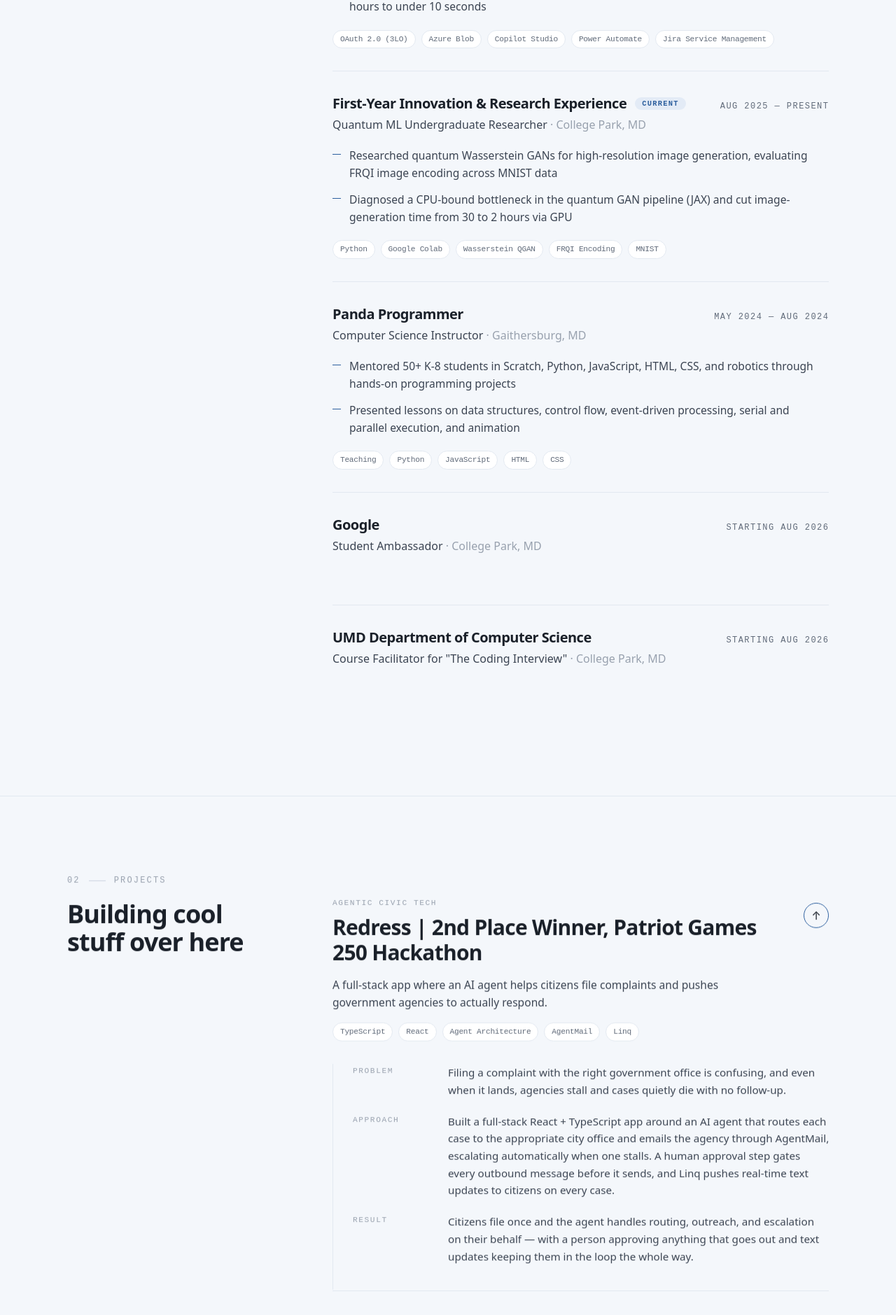
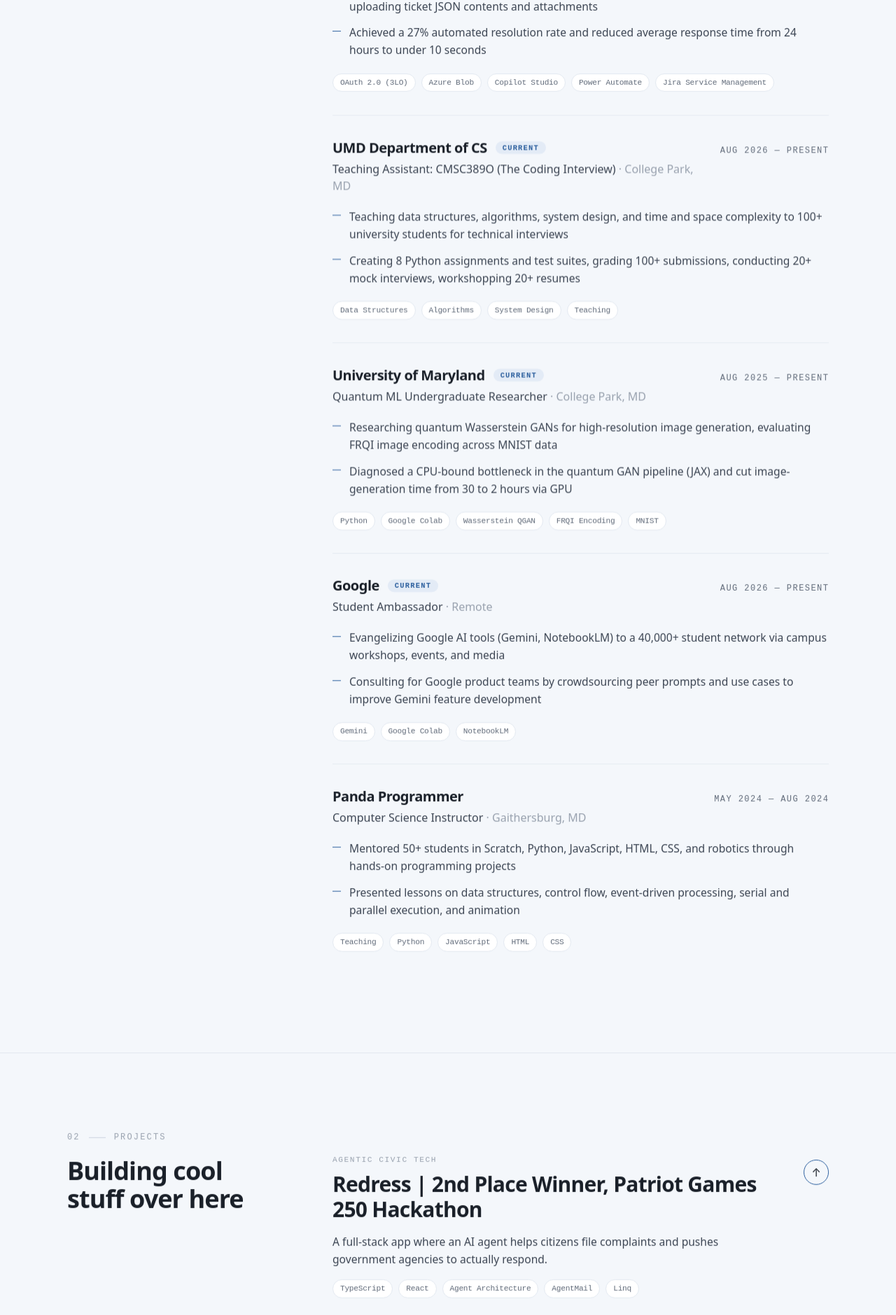
Before and after one commit to jasonslee07/portfolio, a React (Vite) app: page / in a window 1280 px wide. Shown: the part 1588-3467 px from the top of the page at 70% size. Built offline with nearby package versions, Linux system fonts and the light colour scheme.

Commit message:
updated experiences and projects

```diff
--- a/src/data/content.ts
+++ b/src/data/content.ts
@@ -44,9 +44,10 @@
     current: true,
     stack: ["React", "Neon Postgres", "Vercel", "BigQuery", "Inngest"],
     points: [
-      "Deployed a full-stack TypeScript KPI dashboard (React, Postgres) with role-based access control and dynamic, per-company KPIs",
-      "Shipped Inngest pipelines syncing BigQuery metrics to a live dashboard and weekly KPI emails to leadership, replacing manual reporting",
-      "Automated accounts payable with an AI pipeline that reads invoice PDFs, matches costs to jobs, and files 70+ Knowify bills every month"
+      "Deployed a full-stack TypeScript KPI dashboard (React, PostgreSQL) with role-based access control and dynamic, per-company KPIs",
+      "Shipped dlt and dbt pipelines pulling 3 CRMs and 10 financial accounts into BigQuery, with Inngest crons syncing data marts to Neon",
+      "Generated $25,000+ in annual EBITDA and freed 200+ hrs/yr of manual reporting by automating weekly KPI emails across the portfolio",
+      "Automated accounts payable with an AI pipeline on DeepInfra that reads invoice PDFs, matches costs to jobs, and files 70+ bills a month"
     ],
   },
   {
@@ -63,15 +64,39 @@
     ],
   },
   {
-    company: "First-Year Innovation & Research Experience",
+    company: "UMD Department of CS",
+    role: "Teaching Assistant: CMSC389O (The Coding Interview)",
+    location: "College Park, MD",
+    period: "Aug 2026 — Present",
+    current: true,
+    stack: ["Data Structures", "Algorithms", "System Design", "Teaching"],
+    points: [
+      "Teaching data structures, algorithms, system design, and time and space complexity to 100+ university students for technical interviews",
+      "Creating 8 Python assignments and test suites, grading 100+ submissions, conducting 20+ mock interviews, workshopping 20+ resumes"
+    ],
+  },
+  {
+    company: "University of Maryland",
     role: "Quantum ML Undergraduate Researcher",
     location: "College Park, MD",
     period: "Aug 2025 — Present",
     current: true,
     stack: ["Python", "Google Colab", "Wasserstein QGAN", "FRQI Encoding", "MNIST"],
     points: [
-      "Researched quantum Wasserstein GANs for high-resolution image generation, evaluating FRQI image encoding across MNIST data",
+      "Researching quantum Wasserstein GANs for high-resolution image generation, evaluating FRQI image encoding across MNIST data",
       "Diagnosed a CPU-bound bottleneck in the quantum GAN pipeline (JAX) and cut image-generation time from 30 to 2 hours via GPU"
+    ],
+  },
+  {
+    company: "Google",
+    role: "Student Ambassador",
+    location: "Remote",
+    period: "Aug 2026 — Present",
+    current: true,
+    stack: ["Gemini", "Google Colab", "NotebookLM"],
+    points: [
+      "Evangelizing Google AI tools (Gemini, NotebookLM) to a 40,000+ student network via campus workshops, events, and media",
+      "Consulting for Google product teams by crowdsourcing peer prompts and use cases to improve Gemini feature development"
     ],
   },
   {
@@ -81,7 +106,7 @@
     period: "May 2024 — Aug 2024",
     stack: ["Teaching", "Python", "JavaScript", "HTML", "CSS"],
     points: [
-      "Mentored 50+ K-8 students in Scratch, Python, JavaScript, HTML, CSS, and robotics through hands-on programming projects",
+      "Mentored 50+ students in Scratch, Python, JavaScript, HTML, CSS, and robotics through hands-on programming projects",
       "Presented lessons on data structures, control flow, event-driven processing, serial and parallel execution, and animation"
 
     ],
@@ -94,22 +119,22 @@
   //   stack: [],
   //   points: [],
   // },
-  {
-    company: "Google",
-    role: "Student Ambassador",
-    location: "College Park, MD",
-    period: "Starting Aug 2026",
-    stack: [],
-    points: [],
-  },
-  {
-    company: "UMD Department of Computer Science",
-    role: "Course Facilitator for \"The Coding Interview\"",
-    location: "College Park, MD",
-    period: "Starting Aug 2026",
-    stack: [],
-    points: [],
-  },
+  // {
+  //   company: "Google",
+  //   role: "Student Ambassador",
+  //   location: "College Park, MD",
+  //   period: "Starting Aug 2026",
+  //   stack: [],
+  //   points: [],
+  // },
+  // {
+  //   company: "UMD Department of Computer Science",
+  //   role: "Course Facilitator for \"The Coding Interview\"",
+  //   location: "College Park, MD",
+  //   period: "Starting Aug 2026",
+  //   stack: [],
+  //   points: [],
+  // },
 ]
 
 export type Project = {
@@ -136,9 +161,9 @@
       problem:
         "Filing a complaint with the right government office is confusing, and even when it lands, agencies stall and cases quietly die with no follow-up.",
       approach:
-        "Built a full-stack React + TypeScript app around an AI agent that routes each case to the appropriate city office and emails the agency through AgentMail, escalating automatically when one stalls. A human approval step gates every outbound message before it sends, and Linq pushes real-time text updates to citizens on every case.",
+        "I built Redress, a full-stack React and TypeScript app where an AI agent helps citizens file complaints and pushes government agencies to respond. Redress is designed to automatically route cases to the right agency, email via AgentMail, auto-escalate stalled replies, and text citizens via Linq.",
       result:
-        "Citizens file once and the agent handles routing, outreach, and escalation on their behalf — with a person approving anything that goes out and text updates keeping them in the loop the whole way.",
+        "Redress cuts constituents' per-case time ~90% and agency-reply turnaround from days to same-day, across 10 federal agencies.",
     },
   },
   {
@@ -151,9 +176,9 @@
       problem:
         "Students buying and selling within a dorm had no shared place to list inventory, and needed sellers and buyers to see the same stock update the moment it changed.",
       approach:
-        "Built a React + TypeScript app with distinct Client and Vendor roles, each with its own dashboard. Firestore drives real-time data sync, Firebase Auth handles accounts, and Firebase Storage manages secure image uploads. Added an active cart and live search filtering on top.",
+        "I built Sell4Impact, a full-stack React and TypeScript dorm marketplace for college students to buy/sell secondhand dorm decor sustainably and affordably. I integrated Firebase Auth, real-time Firestore sync, role-based dashboards, dynamic inventory, search, cart, and Cloud Storage uploads.",
       result:
-        "Vendors manage dynamic inventory, track orders, and edit profiles while buyers browse a catalog that updates instantly — no refresh, no stale listings.",
+        "Sell4Impact offsets colleges' $192/student annual furnishing spend and 640 lb/student national furniture waste footprint, via resale.",
     },
   },
   {
@@ -166,9 +191,9 @@
       problem:
         "Open-air spots like farmers markets run on trust — stalls are unattended, crowds are dense, and a vendor busy with one customer can't watch someone pocket goods at the next table over.",
       approach:
-        "Built a real-time detection app with React (TypeScript), Flask, and a Roboflow vision model to analyze the video feed and flag suspicious behavior. A sliding-window heuristic over consecutive frames holds a flag only when behavior persists, cutting the false positives a naïve frame-by-frame detector would fire on. When a flag holds, a synchronized API pipeline — Gemini for a description, ElevenLabs for voice, Twilio for the call, glued together through ngrok — places an automated, descriptive emergency phone call.",
+        "I built Gotcha!, a Real-time shoplifting detection app using React (TypeScript), Flask, and Roboflow to analyze video and flag suspicious behavior. I engineered a synchronized API pipeline (Gemini, ElevenLabs, Twilio) via ngrok to trigger automated, descriptive emergency phone calls.",
       result:
-        "Suppressed single-frame false alarms while still catching sustained theft in real time, then escalated automatically with a human-sounding call describing what it saw.",
+        "Gotcha! saves companies ~$2.5K per $1M revenue/yr, reduces theft by 30-50%, and protects shopkeepers from shoplifter violence.",
     },
   },
 ]
@@ -213,16 +238,16 @@
   location: "College Park, MD",
   degree: "B.S. Computer Science",
   minor: "Minor in Mathematics",
-  grad: "Expected May 2028",
+  grad: "May 2028",
   gpa: "3.97 / 4.00",
   coursework: [
     "Algorithms",
     "Advanced Data Structures",
     "Computer Systems (C & Assembly)",
-    "Cloud Computing with AWS",
     "Object-Oriented Programming I & II (Java)",
     "Organization of Programming Languages (OCaml & Rust)",
     "Discrete Structures",
+    "MATLAB Programming",
     "Linear Algebra",
     "Multivariable Calculus"
   ],
```
